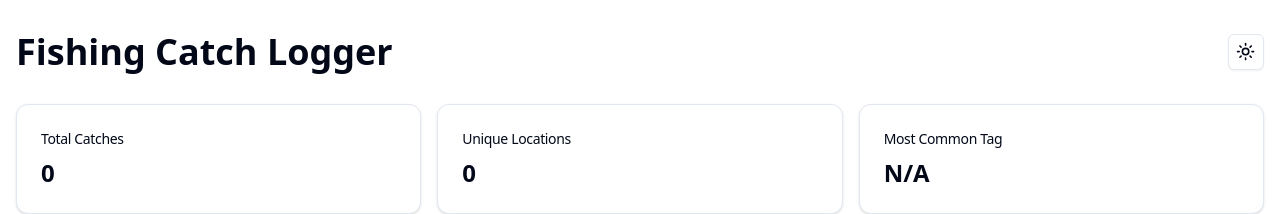
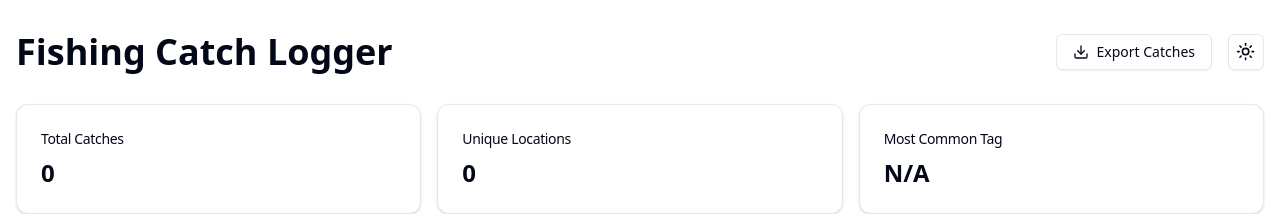
Before and after one commit to jasonkneen/sg-581720654063997, a Next.js app: page / in a window 1280 px wide. Shown: the top 214 px of the page. Built offline with nearby package versions, Linux system fonts and the light colour scheme.

Commit message:
SOFTGEN MAGIC

```diff
--- /dev/null
+++ b/src/components/ExportButton.js
@@ -0,0 +1,21 @@
+import { Button } from "@/components/ui/button";
+import { Download } from "lucide-react";
+
+export default function ExportButton({ catches }) {
+  const exportData = () => {
+    const jsonString = `data:text/json;chatset=utf-8,${encodeURIComponent(
+      JSON.stringify(catches, null, 2)
+    )}`;
+    const link = document.createElement("a");
+    link.href = jsonString;
+    link.download = "fishing_catches.json";
+    link.click();
+  };
+
+  return (
+    <Button onClick={exportData} variant="outline">
+      <Download className="mr-2 h-4 w-4" />
+      Export Catches
+    </Button>
+  );
+}
--- a/src/pages/index.js
+++ b/src/pages/index.js
@@ -7,6 +7,7 @@ import ThemeToggle from '@/components/ThemeToggle';
 import Statistics from '@/components/Statistics';
 import SearchBar from '@/components/SearchBar';
 import DateRangeFilter from '@/components/DateRangeFilter';
+import ExportButton from '@/components/ExportButton';
 import { motion, AnimatePresence } from "framer-motion";
 import { useToast } from "@/components/ui/use-toast";
 
@@ -83,7 +84,10 @@ export default function Home() {
     >
       <div className="flex justify-between items-center mb-8">
         <h1 className="text-4xl font-bold text-center">Fishing Catch Logger</h1>
-        <ThemeToggle />
+        <div className="flex items-center space-x-4">
+          <ExportButton catches={catches} />
+          <ThemeToggle />
+        </div>
       </div>
       <ErrorBoundary>
         <Statistics catches={catches} />
```
